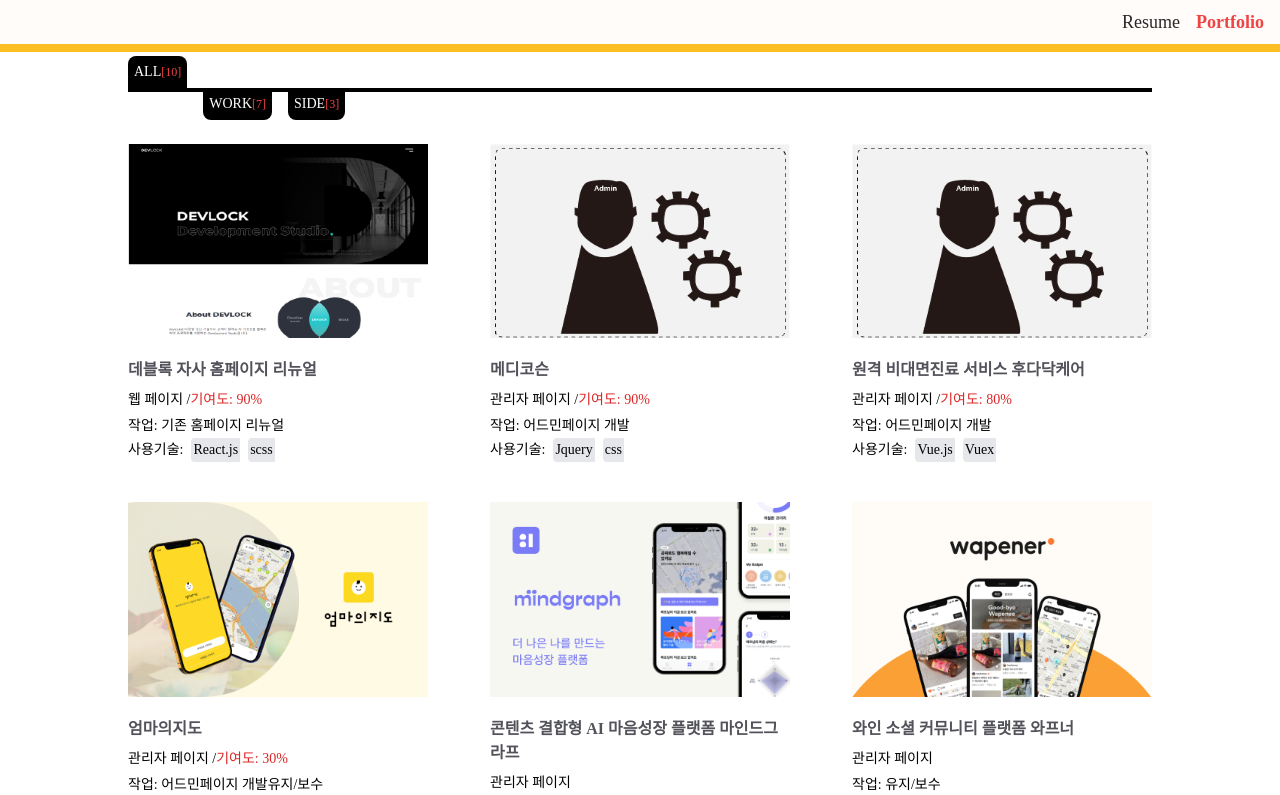
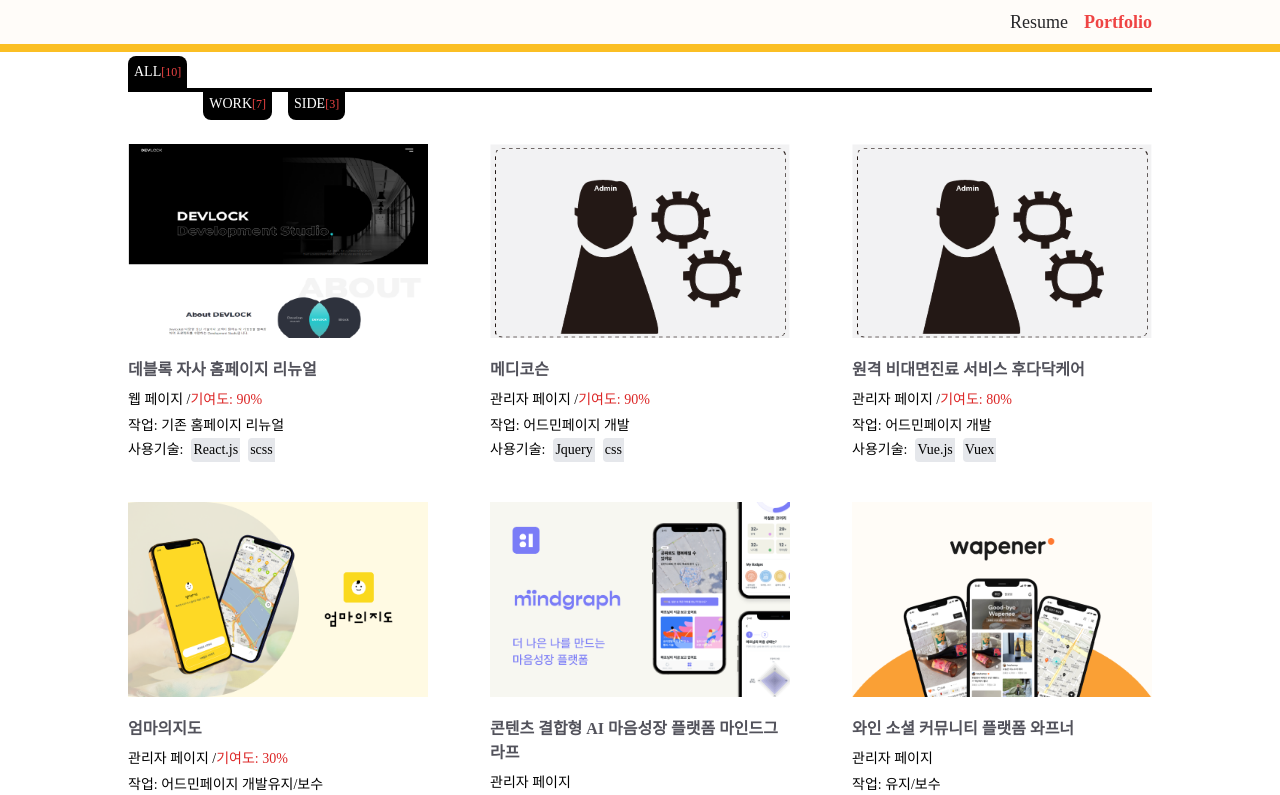
Before and after one commit to rnjswltn1020/my_resume, a React (Create React App) app: page /portfolio in a window 1280 px wide. Shown: the top 795 px of the page. Built offline with nearby package versions, Linux system fonts and the light colour scheme; a web font is replaced by a local one.

Commit message:
Feat:master
1.헤더 max-width 설정

```diff
--- a/src/components/Header.jsx
+++ b/src/components/Header.jsx
@@ -52,8 +52,8 @@
     return (
         <header
             ref={targetHeader}
-            className="w-full h-19 border-b-8 border-amber-400 px-4 fixed top-0 duration-500 bg-main p-2 backdrop-blur-sm z-9999">
-            <nav>
+            className="w-full h-19 border-b-8 border-amber-400 px-4 fixed top-0 duration-500 bg-main p-2 backdrop-blur-sm z-9999 flex justify-center">
+            <nav className="w-full max-w-screen-lg">
                 <ul className="flex justify-end items-center gap-x-4 text-lg duration-3000">
                     {menuList.map(m => (
                         <li
```
